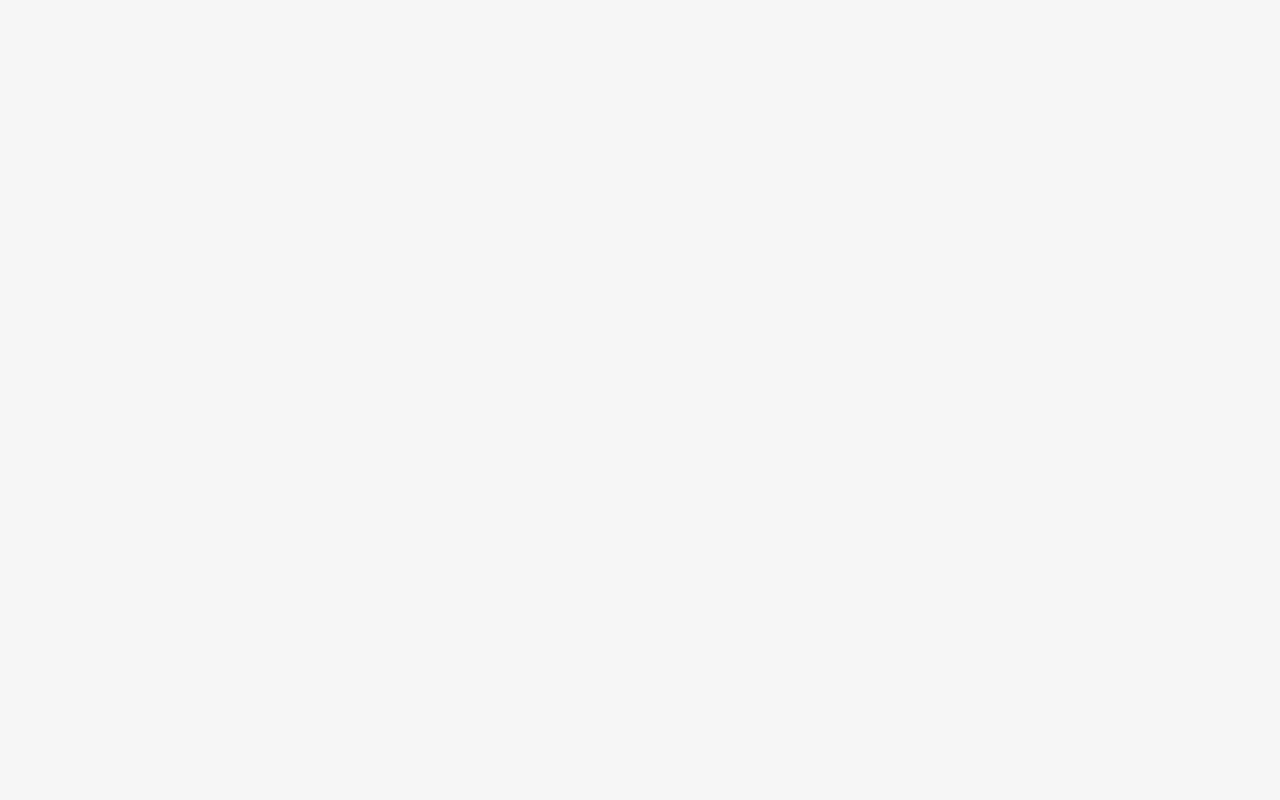
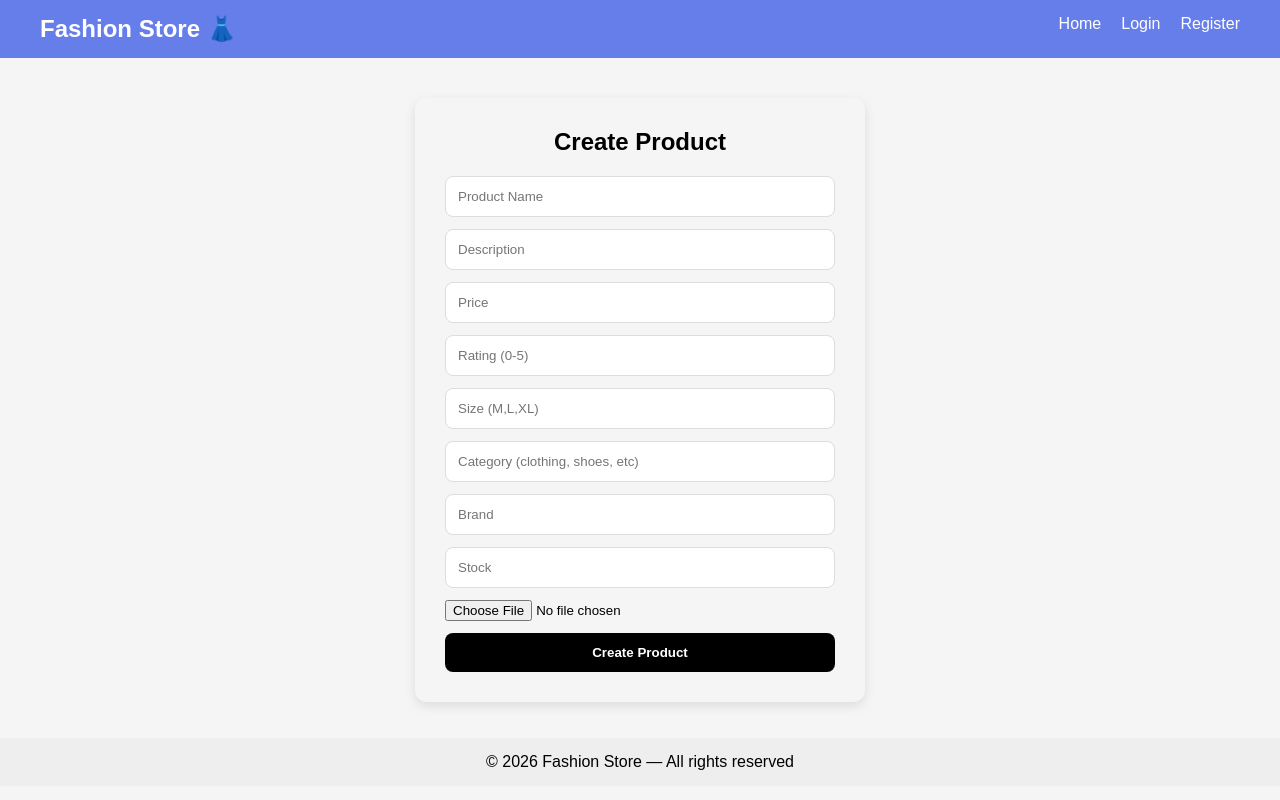
Before and after one commit to dipalikalganche/Ecommerce-Frontendproject, a React (Vite) app: page /create-product in a window 1280 px wide. Before the commit this address had no page. Built offline with nearby package versions, Linux system fonts and the light colour scheme.

Commit message:
added all the code

```diff
--- a/src/App.jsx
+++ b/src/App.jsx
@@ -11,7 +11,7 @@ function App() {
       <Routes>
         <Route path="/" element={<Layout />}>
           <Route index element={<Home />} />
-          {/* <Route path="/create-product" element={<CreateProduct />} /> */}
+          <Route path="/create-product" element={<CreateProduct />} />
           <Route path="login" element={<Login />} />
           <Route path="register" element={<Register />} />
         </Route>
--- a/src/components/CreateProduct.jsx
+++ b/src/components/CreateProduct.jsx
@@ -1,18 +1,26 @@
 import { useState } from "react";
 import axios from "axios";
+import Snackbar from "@mui/material/Snackbar";
+import Alert from "@mui/material/Alert";
 
 function CreateProduct() {
+  const [open, setOpen] = useState(false);
+  const [message, setMessage] = useState("");
+  const [image, setImage] = useState(null);
+  const [severity, setSeverity] = useState("success"); // success | error
   const [product, setProduct] = useState({
     name: "",
     description: "",
     price: "",
     rating: "",
-    size: "",
+    size: "", // will convert to array
+    category: "",
     brand: "",
     stock: "",
   });
-
-  const [image, setImage] = useState(null);
+  const handleClose = () => {
+    setOpen(false);
+  };
 
   // handle text input
   const handleChange = (e) => {
@@ -31,9 +39,15 @@ function CreateProduct() {
     try {
       const formData = new FormData();
 
+      // convert size string -> array (M,L → ["M","L"])
+      const formattedProduct = {
+        ...product,
+        size: product.size.split(",").map((s) => s.trim()),
+      };
+
       // append text fields
-      Object.keys(product).forEach((key) => {
-        formData.append(key, product[key]);
+      Object.keys(formattedProduct).forEach((key) => {
+        formData.append(key, formattedProduct[key]);
       });
 
       // append image
@@ -50,7 +64,9 @@ function CreateProduct() {
       );
 
       console.log(res.data);
-      alert("Product created successfully ✅");
+      setMessage("added successfully");
+      setSeverity("success");
+      setOpen(true);
     } catch (error) {
       console.log(error);
       alert("Error creating product ❌");
@@ -58,89 +74,145 @@ function CreateProduct() {
   };
 
   return (
-    <div style={{ padding: "20px" }}>
-      <h2>Create Product</h2>
+    <div style={styles.container}>
+      <h2 style={styles.title}>Create Product</h2>
 
-      <form onSubmit={handleSubmit}>
+      <form onSubmit={handleSubmit} style={styles.form}>
         <input
+          style={styles.input}
           type="text"
           name="name"
           placeholder="Product Name"
           onChange={handleChange}
           required
         />
-        <br />
-        <br />
 
         <input
+          style={styles.input}
           type="text"
           name="description"
           placeholder="Description"
           onChange={handleChange}
           required
         />
-        <br />
-        <br />
 
         <input
+          style={styles.input}
           type="number"
           name="price"
           placeholder="Price"
           onChange={handleChange}
           required
         />
-        <br />
-        <br />
 
         <input
+          style={styles.input}
           type="number"
+          step="0.1"
           name="rating"
-          placeholder="Rating"
+          placeholder="Rating (0-5)"
           onChange={handleChange}
         />
-        <br />
-        <br />
 
         <input
+          style={styles.input}
           type="text"
           name="size"
           placeholder="Size (M,L,XL)"
           onChange={handleChange}
         />
-        <br />
-        <br />
 
         <input
+          style={styles.input}
+          type="text"
+          name="category"
+          placeholder="Category (clothing, shoes, etc)"
+          onChange={handleChange}
+        />
+
+        <input
+          style={styles.input}
           type="text"
           name="brand"
           placeholder="Brand"
           onChange={handleChange}
         />
-        <br />
-        <br />
 
         <input
+          style={styles.input}
           type="number"
           name="stock"
           placeholder="Stock"
           onChange={handleChange}
         />
-        <br />
-        <br />
 
         <input
+          style={styles.file}
           type="file"
           accept="image/*"
           onChange={handleFileChange}
           required
         />
-        <br />
-        <br />
 
-        <button type="submit">Create Product</button>
+        <button style={styles.button} type="submit">
+          Create Product
+        </button>
       </form>
+      {/* Snackbar */}
+      <Snackbar
+        open={open}
+        autoHideDuration={3000}
+        onClose={handleClose}
+        anchorOrigin={{ vertical: "top", horizontal: "center" }}
+      >
+        <Alert onClose={handleClose} severity={severity} variant="filled">
+          {message}
+        </Alert>
+      </Snackbar>
     </div>
   );
 }
 
+const styles = {
+  container: {
+    maxWidth: "450px",
+    margin: "40px auto",
+    padding: "30px",
+    borderRadius: "12px",
+    boxShadow: "0 4px 12px rgba(0,0,0,0.1)",
+    fontFamily: "Arial",
+  },
+
+  title: {
+    textAlign: "center",
+    marginBottom: "20px",
+  },
+
+  form: {
+    display: "flex",
+    flexDirection: "column",
+    gap: "12px",
+  },
+
+  input: {
+    padding: "12px",
+    borderRadius: "8px",
+    border: "1px solid #ddd",
+  },
+
+  file: {
+    border: "none",
+  },
+
+  button: {
+    padding: "12px",
+    background: "#000",
+    color: "#fff",
+    border: "none",
+    borderRadius: "8px",
+    cursor: "pointer",
+    fontWeight: "bold",
+  },
+};
+
 export default CreateProduct;
```
Also changed, not shown: src/components/CreateProduct.css (added, +55 -0 lines).
